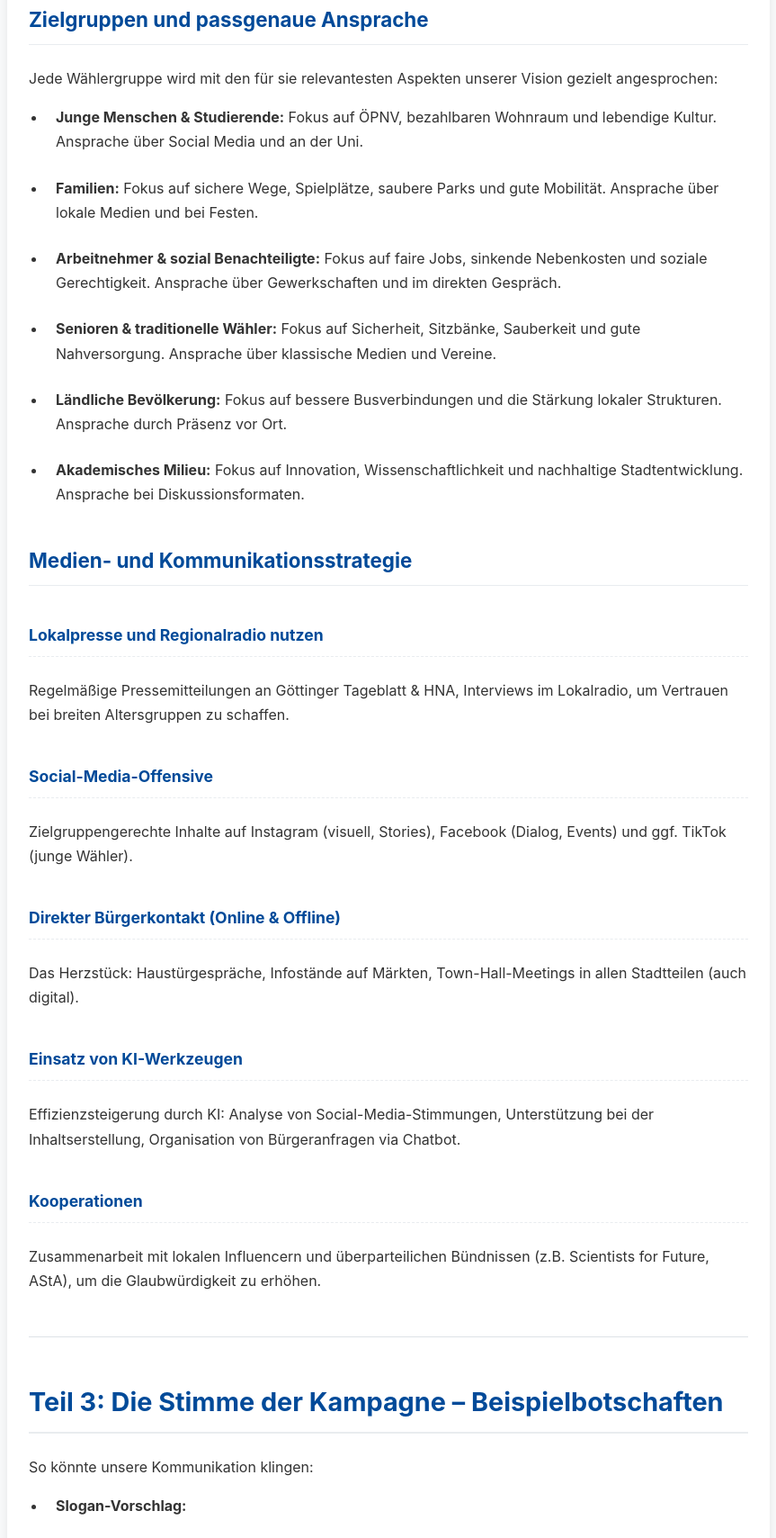
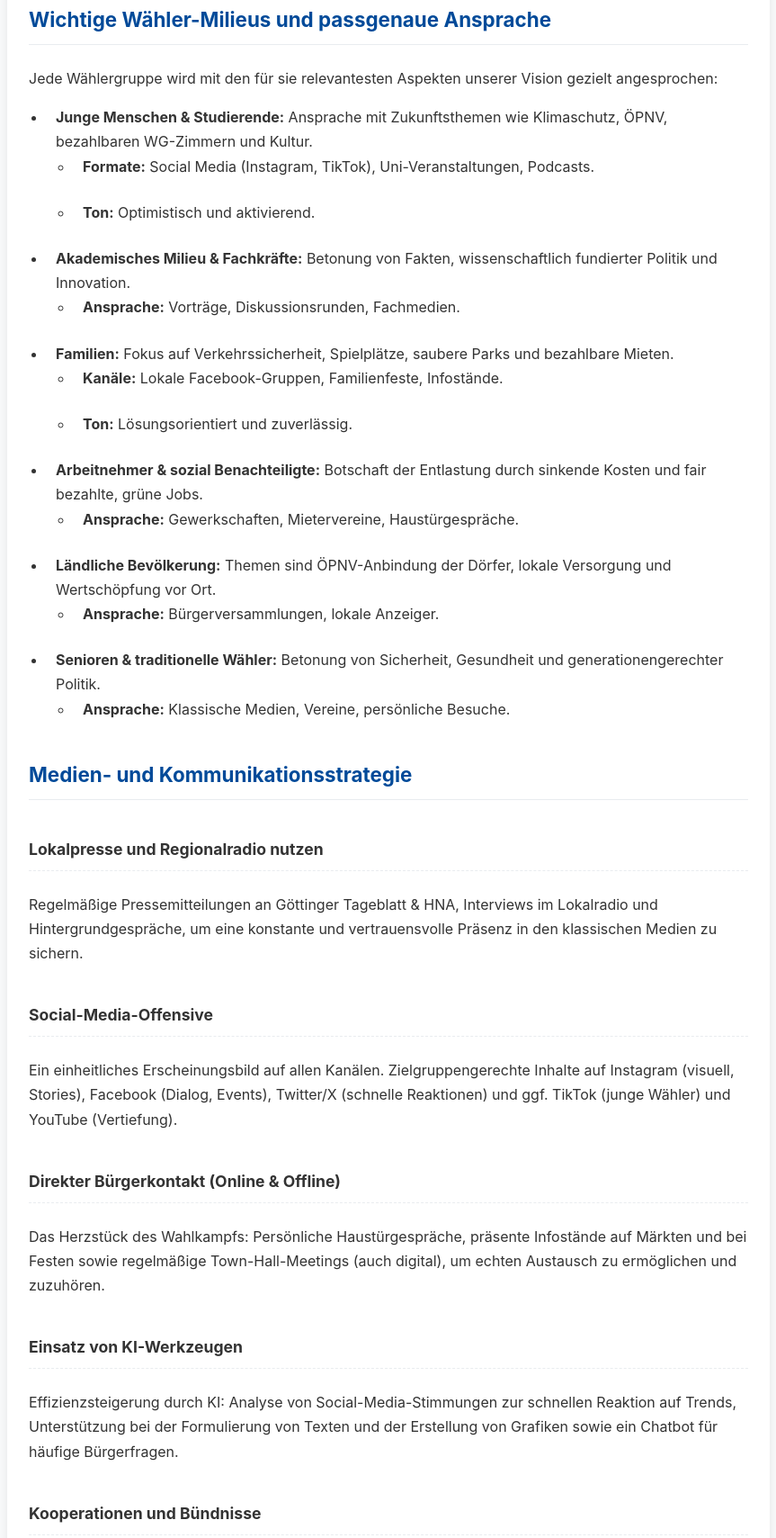
Before and after one commit to programmiererphp/Strategie-Oberb-rgermeisterwahl-Gottingen-2026, a plain HTML site: page strategie2026l.html in a window 1280 px wide. Shown: the part 2784-4493 px from the top of the page at 90% size, without its empty margins (208-1071 px from the left). Drawn offline with Linux system fonts and the light colour scheme.

Commit message:
Update strategie2026l.html

```diff
--- a/strategie2026l.html
+++ b/strategie2026l.html
@@ -67,6 +67,7 @@
             font-size: 1.1rem;
             border-bottom-style: dashed;
             border-bottom-width: 1px;
+            color: #333;
         }
 
         p {
@@ -205,7 +206,7 @@
 
         <section id="umsetzung">
             <h2>Teil 2: Die Wahlkampf-Umsetzung – Wie wir gewinnen</h2>
-            <p>Eine starke Vision braucht eine kluge Strategie, um die Herzen und Stimmen der Göttingerinnen und Göttinger zu erreichen.</p>
+            <p>Eine starke Vision braucht eine kluge Strategie, um die Herzen und Stimmen der Göttingerinnen und Göttinger zu erreichen. Dieser Teil beschreibt die konkreten Schritte.</p>
 
             <h3>Aussichtsreiche Kandidatinnen und Kandidaten</h3>
             <p>Die folgende Auswahl an Persönlichkeiten bringt die nötigen Profile mit, um unsere Vision glaubwürdig zu vertreten. Die finale Entscheidung hängt von strategischen Überlegungen ab.</p>
@@ -217,43 +218,55 @@
                 <li><strong>Dr. Alok Daniel Weßel (Scientists for Future):</strong> Bringt wissenschaftliche Glaubwürdigkeit und Anziehungskraft auf junge Wähler mit.</li>
             </ul>
 
-            <h3>Zielgruppen und passgenaue Ansprache</h3>
+            <h3>Wichtige Wähler-Milieus und passgenaue Ansprache</h3>
             <p>Jede Wählergruppe wird mit den für sie relevantesten Aspekten unserer Vision gezielt angesprochen:</p>
             <ul>
-                <li><strong>Junge Menschen & Studierende:</strong> Fokus auf ÖPNV, bezahlbaren Wohnraum und lebendige Kultur. Ansprache über Social Media und an der Uni.</li>
-                <li><strong>Familien:</strong> Fokus auf sichere Wege, Spielplätze, saubere Parks und gute Mobilität. Ansprache über lokale Medien und bei Festen.</li>
-                <li><strong>Arbeitnehmer & sozial Benachteiligte:</strong> Fokus auf faire Jobs, sinkende Nebenkosten und soziale Gerechtigkeit. Ansprache über Gewerkschaften und im direkten Gespräch.</li>
-                <li><strong>Senioren & traditionelle Wähler:</strong> Fokus auf Sicherheit, Sitzbänke, Sauberkeit und gute Nahversorgung. Ansprache über klassische Medien und Vereine.</li>
-                 <li><strong>Ländliche Bevölkerung:</strong> Fokus auf bessere Busverbindungen und die Stärkung lokaler Strukturen. Ansprache durch Präsenz vor Ort.</li>
-                <li><strong>Akademisches Milieu:</strong> Fokus auf Innovation, Wissenschaftlichkeit und nachhaltige Stadtentwicklung. Ansprache bei Diskussionsformaten.</li>
+                <li><strong>Junge Menschen & Studierende:</strong> Ansprache mit Zukunftsthemen wie Klimaschutz, ÖPNV, bezahlbaren WG-Zimmern und Kultur.
+                    <ul><li><strong>Formate:</strong> Social Media (Instagram, TikTok), Uni-Veranstaltungen, Podcasts.</li><li><strong>Ton:</strong> Optimistisch und aktivierend.</li></ul></li>
+                <li><strong>Akademisches Milieu & Fachkräfte:</strong> Betonung von Fakten, wissenschaftlich fundierter Politik und Innovation.
+                    <ul><li><strong>Ansprache:</strong> Vorträge, Diskussionsrunden, Fachmedien.</li></ul></li>
+                <li><strong>Familien:</strong> Fokus auf Verkehrssicherheit, Spielplätze, saubere Parks und bezahlbare Mieten.
+                    <ul><li><strong>Kanäle:</strong> Lokale Facebook-Gruppen, Familienfeste, Infostände.</li><li><strong>Ton:</strong> Lösungsorientiert und zuverlässig.</li></ul></li>
+                <li><strong>Arbeitnehmer & sozial Benachteiligte:</strong> Botschaft der Entlastung durch sinkende Kosten und fair bezahlte, grüne Jobs.
+                    <ul><li><strong>Ansprache:</strong> Gewerkschaften, Mietervereine, Haustürgespräche.</li></ul></li>
+                <li><strong>Ländliche Bevölkerung:</strong> Themen sind ÖPNV-Anbindung der Dörfer, lokale Versorgung und Wertschöpfung vor Ort.
+                    <ul><li><strong>Ansprache:</strong> Bürgerversammlungen, lokale Anzeiger.</li></ul></li>
+                <li><strong>Senioren & traditionelle Wähler:</strong> Betonung von Sicherheit, Gesundheit und generationengerechter Politik.
+                    <ul><li><strong>Ansprache:</strong> Klassische Medien, Vereine, persönliche Besuche.</li></ul></li>
             </ul>
 
             <h3>Medien- und Kommunikationsstrategie</h3>
 
             <h4>Lokalpresse und Regionalradio nutzen</h4>
-            <p>Regelmäßige Pressemitteilungen an Göttinger Tageblatt & HNA, Interviews im Lokalradio, um Vertrauen bei breiten Altersgruppen zu schaffen.</p>
+            <p>Regelmäßige Pressemitteilungen an Göttinger Tageblatt & HNA, Interviews im Lokalradio und Hintergrundgespräche, um eine konstante und vertrauensvolle Präsenz in den klassischen Medien zu sichern.</p>
 
             <h4>Social-Media-Offensive</h4>
-            <p>Zielgruppengerechte Inhalte auf Instagram (visuell, Stories), Facebook (Dialog, Events) und ggf. TikTok (junge Wähler).</p>
+            <p>Ein einheitliches Erscheinungsbild auf allen Kanälen. Zielgruppengerechte Inhalte auf Instagram (visuell, Stories), Facebook (Dialog, Events), Twitter/X (schnelle Reaktionen) und ggf. TikTok (junge Wähler) und YouTube (Vertiefung).</p>
 
             <h4>Direkter Bürgerkontakt (Online & Offline)</h4>
-            <p>Das Herzstück: Haustürgespräche, Infostände auf Märkten, Town-Hall-Meetings in allen Stadtteilen (auch digital).</p>
+            <p>Das Herzstück des Wahlkampfs: Persönliche Haustürgespräche, präsente Infostände auf Märkten und bei Festen sowie regelmäßige Town-Hall-Meetings (auch digital), um echten Austausch zu ermöglichen und zuzuhören.</p>
 
             <h4>Einsatz von KI-Werkzeugen</h4>
-            <p>Effizienzsteigerung durch KI: Analyse von Social-Media-Stimmungen, Unterstützung bei der Inhaltserstellung, Organisation von Bürgeranfragen via Chatbot.</p>
+            <p>Effizienzsteigerung durch KI: Analyse von Social-Media-Stimmungen zur schnellen Reaktion auf Trends, Unterstützung bei der Formulierung von Texten und der Erstellung von Grafiken sowie ein Chatbot für häufige Bürgerfragen.</p>
 
-            <h4>Kooperationen</h4>
-            <p>Zusammenarbeit mit lokalen Influencern und überparteilichen Bündnissen (z.B. Scientists for Future, AStA), um die Glaubwürdigkeit zu erhöhen.</p>
+            <h4>Kooperationen und Bündnisse</h4>
+            <p>Zusammenarbeit mit lokalen Influencern, Bloggern und überparteilichen Bündnissen (z.B. Scientists for Future, AStA, Umweltverbände), um die Botschaften zu multiplizieren und die Glaubwürdigkeit durch Drittstimmen zu erhöhen.</p>
+
+            <h4>Kontinuität und Nachfass-Aktionen</h4>
+            <p>Planung von Themenserien in der Presse und Nutzung eines einfachen CRM-Systems, um mit interessierten Bürgern im Gespräch zu bleiben und sie gezielt erneut anzusprechen.</p>
         </section>
 
         <hr>
 
         <section id="botschaften">
-            <h2>Teil 3: Die Stimme der Kampagne – Beispielbotschaften</h2>
-            <p>So könnte unsere Kommunikation klingen:</p>
+            <h2>Teil 3: Die Stimme der Kampagne – Kommunikationsbeispiele</h2>
+            <p>So könnte unsere Kommunikation klingen und aussehen:</p>
             <ul>
                 <li><strong>Slogan-Vorschlag:</strong>
                     <blockquote>„Göttingen grüner machen – Lebensqualität gewinnen!“</blockquote>
+                </li>
+                <li><strong>Social-Media-Post (Beispiel Instagram):</strong>
+                     <blockquote>Heute auf dem Wochenmarkt über regionales Essen und Klimaschutz gesprochen 🌱🥕 – Tolle Resonanz! Viele Göttinger wünschen sich mehr Bio-Produkte aus der Region in Schulen und Kantinen. Unser Team setzt sich dafür ein, damit gesund und lokal einkaufen einfacher wird. #Lebensqualität #Klimastadt #Göttingen</blockquote>
                 </li>
                 <li><strong>Flyer-Kurzbotschaft:</strong>
                      <blockquote>„Mehr Bus & Bahn für Göttingen: Stellen Sie sich eine Stadt vor, in der der Takt dichter, die Tickets günstiger und Dörfer besser angebunden sind. Weniger Stau – dafür saubere Luft und entspannt ankommen. Unser Plan: eine Mobilitätsoffensive, von der alle profitieren!“</blockquote>
```
